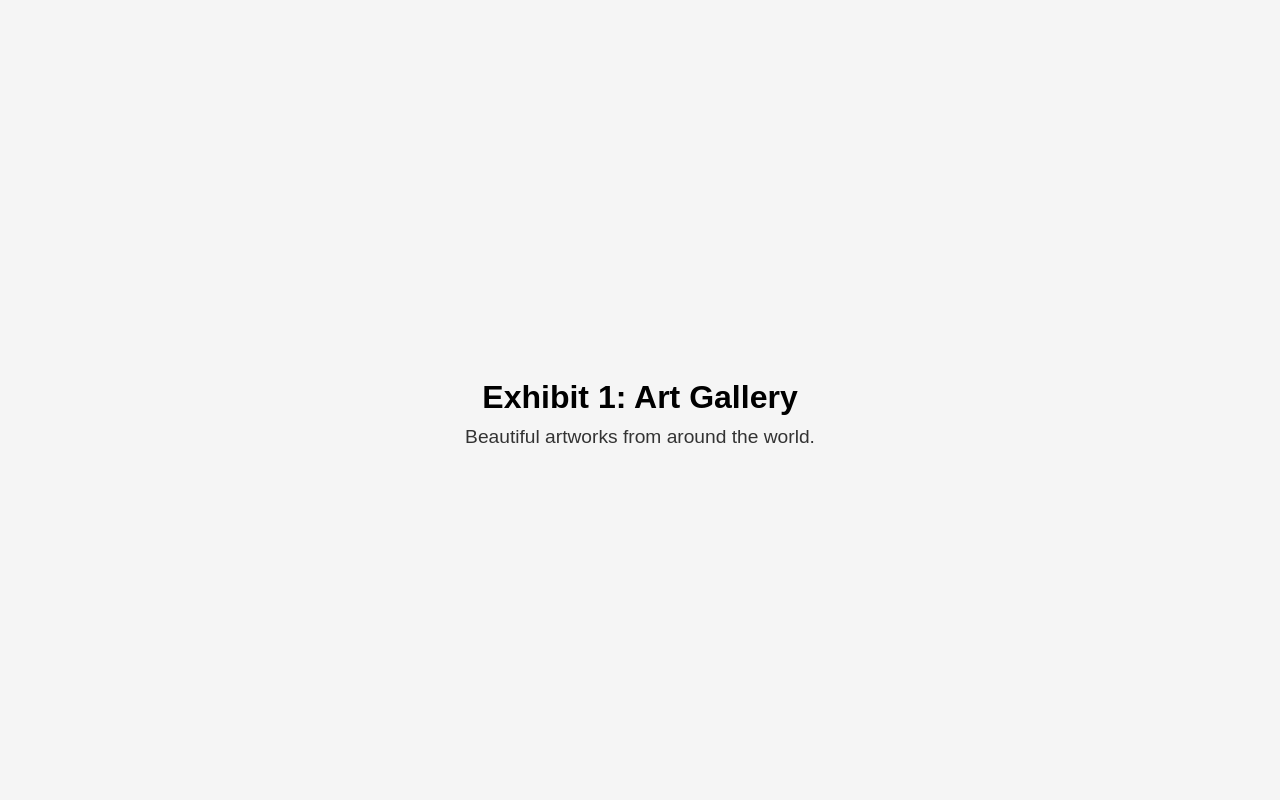
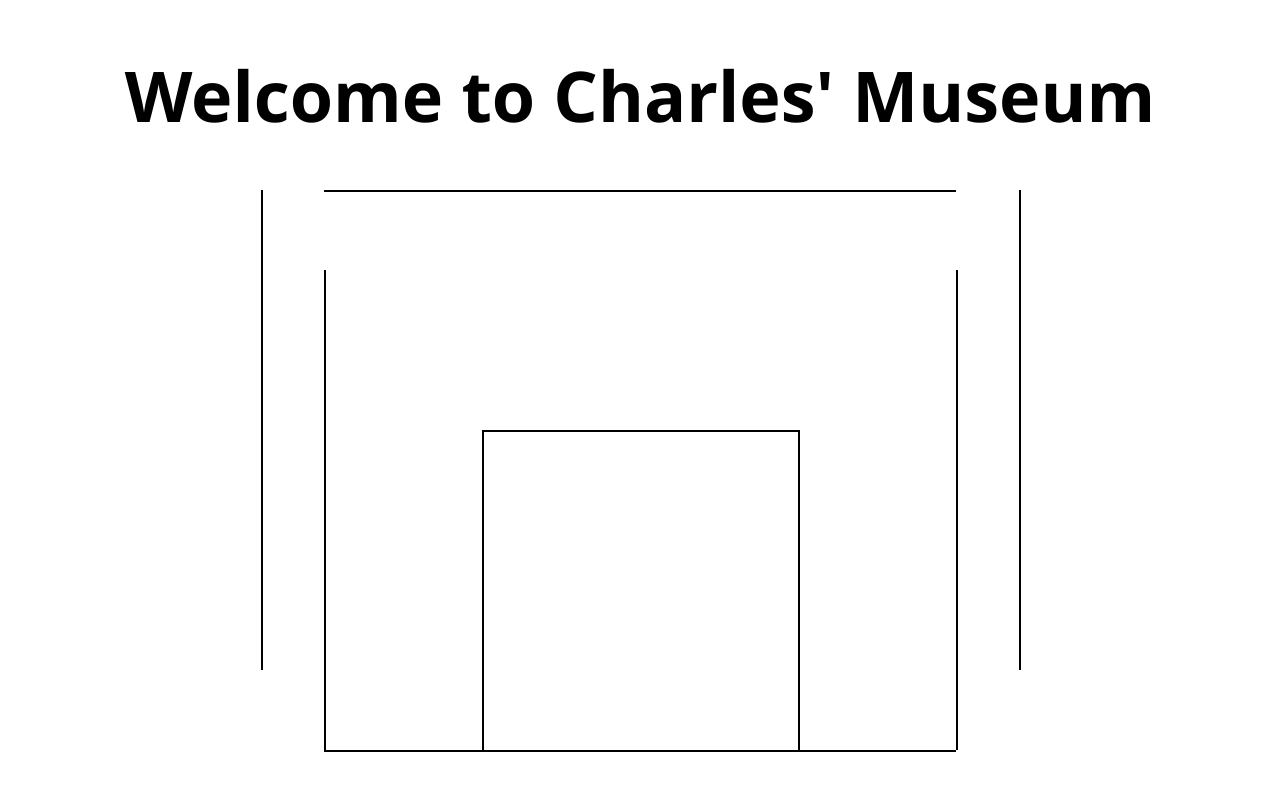
Before and after one commit to lilgangus/artAndDesignProject, a plain HTML site: page index.html in a window 1280 px wide. Shown: the top 800 px of the page. Drawn offline with Linux system fonts and the light colour scheme.

Commit message:
room kinda moves

```diff
--- a/index.css
+++ b/index.css
@@ -1,27 +1,76 @@
-body {
-    margin: 0;
-    font-family: Arial, sans-serif;
+#title {
+    text-align: center;
+    font-size: 70px;
+    font-family: 'Segoe UI', Tahoma, Geneva, Verdana, sans-serif;
 }
 
-.exhibit {
-    width: 100vw;
+.room {
+    position: relative;
+    width: 100%;
     height: 100vh;
-    display: flex;
-    flex-direction: column;
-    justify-content: center;
-    align-items: center;
-    background-color: #f5f5f5;
+    overflow: hidden;
 }
 
-.exhibit h2 {
-    font-size: 2rem;
-    margin-bottom: 10px;
+/* this gives the divs with the class lines a line */
+.line {
+    position: absolute;
+    width: 100%;
+    border-top: 2px solid black;
 }
 
-.exhibit p {
-    font-size: 1.2rem;
-    max-width: 600px;
-    text-align: center;
-    color: #333;
-    margin: 0;
+.vertical-line {
+    position: absolute;
+    border-left: 2px solid black; /* Adjust the color and thickness as needed */
 }
+
+.line1 {
+    top: 10%;
+    width: 50%;
+    left: 25%;
+}
+
+.line2 {
+    width: 50%;
+    left: 25%;
+    top: 70%;
+}
+
+.line3 {
+    left: 25%;
+    top: 10%;
+    height: 60%;
+}
+
+.line4 {
+    left: 75%;
+    top: 10%;
+    height: 60%;
+}
+
+.line5 {
+    width: 25%;
+    left: 37.5%;
+    top: 30%;
+}
+
+.line6 {
+    height: 40%;
+    left: 37.5%;
+    top: 30%;
+}
+
+.line7 {
+    height: 40%;
+    left: 62.5%;
+    top: 30%;
+}
+
+.line8 {
+    height: 60%;
+    left: 20%;
+}
+
+.line9 {
+    height: 60%;
+    left: 80%;
+}
--- a/index.html
+++ b/index.html
@@ -1,24 +1,32 @@
 <!DOCTYPE html>
 <html lang="en">
+
 <head>
     <meta charset="UTF-8">
     <meta name="viewport" content="width=device-width, initial-scale=1.0">
     <link rel="stylesheet" href="index.css">
-    <title>Virtual Museum</title>
+    <title>Charles' Museum</title>
 </head>
+
 <body>
-    <div class="exhibit exhibit1">
-        <h2>Exhibit 1: Art Gallery</h2>
-        <p>Beautiful artworks from around the world.</p>
+    <div>
+        <h1 id="title">Welcome to Charles' Museum</h1>
     </div>
-    <div class="exhibit exhibit2">
-        <h2>Exhibit 2: Fossil Collection</h2>
-        <p>Explore ancient fossils and learn about prehistoric life.</p>
+
+    <div class="room">
+        <div class="line line1" id="line1"></div>
+        <div class="line line2" id="line2"></div>
+        <div class="vertical-line line3" id="line3"></div>
+        <div class="vertical-line line4" id="line4"></div>
+        <div class="line line5" id="line5"></div>
+        <div class="vertical-line line6" id="line6"></div>
+        <div class="vertical-line line7" id="line7"></div>
+        <div class="vertical-line line8" id="line8"></div>
+        <div class="vertical-line line9" id="line9"></div>
+
     </div>
-    <div class="exhibit exhibit3">
-        <h2>Exhibit 3: Space Exploration</h2>
-        <p>Discover the wonders of the universe and space exploration.</p>
-    </div>
-    <script src="index.js"></script>
+
+<script src="index.js"></script>
 </body>
+
 </html>
--- a/index.js
+++ b/index.js
@@ -1,14 +1,49 @@
-const exhibits = document.querySelectorAll('.exhibit');
-let currentExhibit = 0;
+const line1 = document.getElementById("line1")
+const line2 = document.getElementById("line2")
+const line3 = document.getElementById("line3")
+const line4 = document.getElementById("line4")
+const line5 = document.getElementById("line5")
+const line6 = document.getElementById("line6")
+const line7 = document.getElementById("line7")
 
-window.addEventListener('scroll', () => {
-    const scrollPosition = window.pageYOffset;
-    const exhibitOffset = exhibits[currentExhibit].offsetTop;
+const line8 = document.getElementById("line8")
+const line9 = document.getElementById("line9")
 
-    if (scrollPosition >= exhibitOffset) {
-        currentExhibit++;
-        if (currentExhibit < exhibits.length) {
-            window.scrollTo({ top: exhibits[currentExhibit].offsetTop, behavior: 'smooth' });
-        }
+function animateRoom() {
+    // when scrolled, the line will move downwards
+    let scroll = window.scrollY;
+    if(scroll < 150) {
+        line1.style.top = `${scroll * 0.5}px`;
+        // line1.style.transform = `translateY(${scroll * 0.5}px)`;
+        line2.style.transform = `translateY(${scroll * 0.5}px)`;
+        line3.style.transform = `translateY(${scroll * 0.5}px)`;
+        line4.style.transform = `translateY(${scroll * 0.5}px)`;
+
+        line5.style.transform = `translateY(${scroll * 0.3}px)`;
+        line6.style.transform = `translateY(${scroll * 0.3}px)`;
+        line6.style.height = `${40 + scroll * 0.025}%`;
+        line7.style.transform = `translateY(${scroll * 0.3}px)`;
+        line7.style.height = `${40 + scroll * 0.025}%`;
+
+        line8.style.transform = `translatex(${scroll * 0.3}px)`;
+    } else {
+        line1.style.transform = `translateY(0px)`;
+        line2.style.transform = `translateY(0px)`;
+        line3.style.transform = `translateY(0px)`;
+        line4.style.transform = `translateY(0px)`;
+
+        line5.style.transform = `translateY(0px)`;
+        line6.style.transform = `translateY(0px)`;
+        line6.style.height = `40%`;
+        line7.style.transform = `translateY(0px)`;
+        line7.style.height = `40%`;
     }
-});
+
+
+    console.log(scroll);
+
+
+
+}
+
+window.addEventListener("scroll", animateRoom);
```
